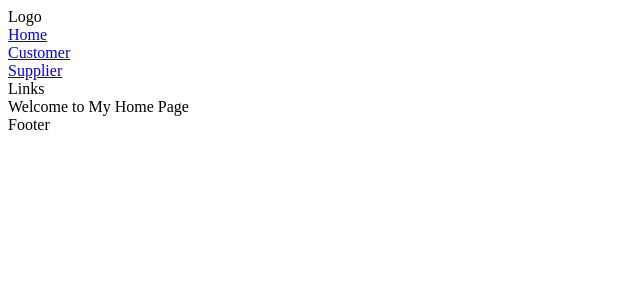
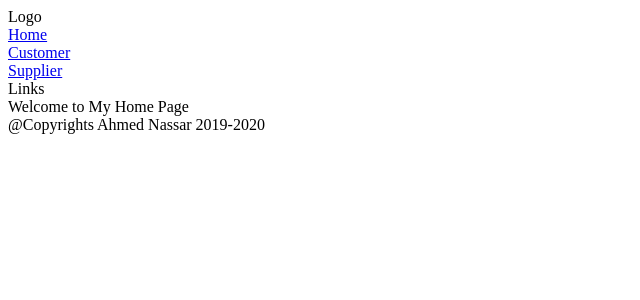
Before and after one commit to ranger163/CustomerApplication, an Angular app: page / in a window 1280 px wide. Shown: the top 300 px of the page, without its empty margins (0-640 px from the left). Built offline with nearby package versions, Linux system fonts and the light colour scheme.

Commit message:
ch 37:- Understanding the flow of angular with routing

```diff
--- a/src/customerApp/home/customerApp.masterPageView.html
+++ b/src/customerApp/home/customerApp.masterPageView.html
@@ -6,4 +6,4 @@ Links<br>
 <div>
   <router-outlet></router-outlet>
 </div>
-Footer
+@Copyrights Ahmed Nassar 2019-2020
```
